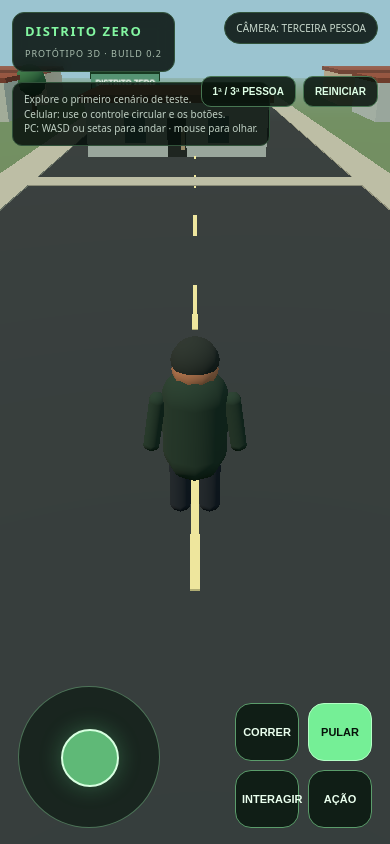
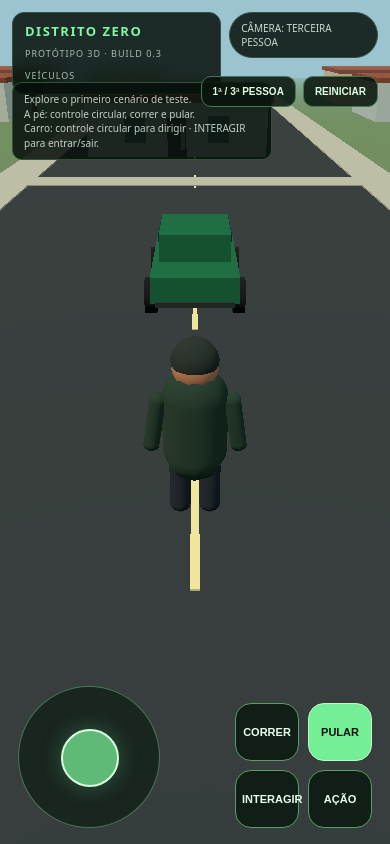
Before and after one commit to CaioMendes29546874687/DISTRITO-ZERO, a plain HTML site: page Prototype/World/index.html in a window 390 px wide. Drawn offline with nearby package versions, Linux system fonts and the light colour scheme; animation ran at ten frames a second.

Commit message:
Add first drivable car to mobile 3D prototype

```diff
--- a/Prototype/World/index.html
+++ b/Prototype/World/index.html
@@ -25,8 +25,8 @@
 </head>
 <body>
 <div id="game"></div>
-<div class="hud top"><div class="brand"><b>DISTRITO ZERO</b><small>PROTÓTIPO 3D · BUILD 0.2</small></div><div class="pill" id="mode">CÂMERA: TERCEIRA PESSOA</div></div>
-<div class="help">Explore o primeiro cenário de teste.<br>Celular: use o controle circular e os botões.<br>PC: WASD ou setas para andar · mouse para olhar.</div>
+<div class="hud top"><div class="brand"><b>DISTRITO ZERO</b><small>PROTÓTIPO 3D · BUILD 0.3 VEÍCULOS</small></div><div class="pill" id="mode">CÂMERA: TERCEIRA PESSOA</div></div>
+<div class="help">Explore o primeiro cenário de teste.<br>A pé: controle circular, correr e pular.<br>Carro: controle circular para dirigir · INTERAGIR para entrar/sair.</div>
 <div class="actions"><button class="action" id="camera">1ª / 3ª PESSOA</button><button class="action" id="reset">REINICIAR</button></div>
 <div class="controls"><div class="pad" id="pad"><div class="stick" id="stick"></div></div><div class="buttons"><button class="ctrl" id="run">CORRER</button><button class="ctrl main" id="jump">PULAR</button><button class="ctrl" id="interact">INTERAGIR</button><button class="ctrl" id="horn">AÇÃO</button></div></div>
 <div id="message"><b>DISTRITO ZERO</b><span id="msgtext">Protótipo carregado.</span></div>
@@ -62,6 +62,14 @@ for(let i=0;i<25;i++){tree((i%2?1:-1)*(12+Math.random()*35),-65+i*5.5)}
 // placa da cidade
 box(5,1.4,.18,mat(0x174a2b),-5,3,-33);box(5.15,.08,.22,neon,-5,3.75,-33);
 const signCanvas=document.createElement('canvas');signCanvas.width=512;signCanvas.height=128;const ctx=signCanvas.getContext('2d');ctx.fillStyle='#174a2b';ctx.fillRect(0,0,512,128);ctx.fillStyle='#eaffee';ctx.font='bold 58px sans-serif';ctx.textAlign='center';ctx.fillText('DISTRITO ZERO',256,82);const tex=new THREE.CanvasTexture(signCanvas);const sign=new THREE.Mesh(new THREE.PlaneGeometry(4.9,1.2),new THREE.MeshBasicMaterial({map:tex}));sign.position.set(-5,3,-32.88);scene.add(sign);
+// primeiro carro dirigível
+const car=new THREE.Group();scene.add(car);car.position.set(0,0,3);
+const carPaint=mat(0x1e6b43,.35),carGlass=mat(0x19343b,.2),rubber=mat(0x111416),rim=mat(0xb8c7c2,.35),lamp=mat(0xe8f2c5);
+function carBox(w,h,d,m,x,y,z){const o=new THREE.Mesh(new THREE.BoxGeometry(w,h,d),m);o.position.set(x,y,z);car.add(o);return o;}
+carBox(2.05,.62,4.05,carPaint,0,.78,0);carBox(1.72,.72,2.05,carPaint,0,1.38,-.25);carBox(1.76,.58,1.7,carGlass,0,1.42,-.27);
+carBox(.62,.18,.12,lamp,-.67,.83,-2.04);carBox(.62,.18,.12,lamp,.67,.83,-2.04);
+carBox(1.85,.12,.12,dark,0,.48,2.04);
+const wheels=[];for(const x of [-1.05,1.05])for(const z of [-1.3,1.3]){const w=new THREE.Mesh(new THREE.CylinderGeometry(.43,.43,.28,12),rubber);w.rotation.z=Math.PI/2;w.position.set(x,.43,z);car.add(w);wheels.push(w);const hub=new THREE.Mesh(new THREE.CylinderGeometry(.2,.2,.3,10),rim);hub.rotation.z=Math.PI/2;hub.position.copy(w.position);car.add(hub);}
 // avatar low-poly
 const player=new THREE.Group();scene.add(player);
 const torso=new THREE.Mesh(new THREE.CapsuleGeometry(.42,.78,4,8),shirt);torso.position.y=1.48;player.add(torso);
@@ -71,6 +79,7 @@ const leg1=new THREE.Mesh(new THREE.CapsuleGeometry(.16,.62,3,6),pants);leg1.pos
 const arm1=new THREE.Mesh(new THREE.CapsuleGeometry(.12,.62,3,6),shirt);arm1.position.set(-.52,1.5,0);arm1.rotation.z=-.15;player.add(arm1);const arm2=arm1.clone();arm2.position.x=.52;arm2.rotation.z=.15;player.add(arm2);
 player.position.set(0,0,12);
 let yaw=0,camYaw=0,first=false,running=false,vy=0,onGround=true,joy={x:0,y:0},keys={},last=performance.now(),walkT=0;
+let inVehicle=false,carSpeed=0;
 const cameraTarget=new THREE.Vector3();
 function setCamera(){document.getElementById('mode').textContent='CÂMERA: '+(first?'PRIMEIRA':'TERCEIRA')+' PESSOA';}
 function toggleCamera(){first=!first;setCamera()}
@@ -79,8 +88,8 @@ document.getElementById('reset').onclick=()=>{player.position.set(0,0,12);yaw=0;
 function toast(s){const el=document.getElementById('message');document.getElementById('msgtext').textContent=s;el.style.display='block';clearTimeout(toast.t);toast.t=setTimeout(()=>el.style.display='none',2200)}
 document.getElementById('run').onpointerdown=()=>running=true;document.getElementById('run').onpointerup=()=>running=false;document.getElementById('run').onpointerleave=()=>running=false;
 document.getElementById('jump').onclick=()=>{if(onGround){vy=7;onGround=false}};
-document.getElementById('interact').onclick=()=>toast('Nenhuma interação disponível nesta build. Próxima etapa: portas e objetos.');
-document.getElementById('horn').onclick=()=>toast('Ação de teste acionada.');
+document.getElementById('interact').onclick=()=>{if(!inVehicle&&player.position.distanceTo(car.position)<4.5){inVehicle=true;player.visible=false;toast('Você entrou no carro! Use o controle para dirigir.');}else if(inVehicle){inVehicle=false;player.visible=true;player.position.set(car.position.x+2,0,car.position.z);toast('Você saiu do carro.');}else toast('Chegue perto do carro para entrar.');};
+document.getElementById('horn').onclick=()=>toast(inVehicle?'Buzina! (som será adicionado depois)':'Ação de teste acionada.');
 window.addEventListener('keydown',e=>{keys[e.key.toLowerCase()]=true;if(['ArrowUp','ArrowDown','ArrowLeft','ArrowRight',' '].includes(e.key))e.preventDefault();if(e.key.toLowerCase()==='v')toggleCamera();if(e.key===' ')document.getElementById('jump').click()});
 window.addEventListener('keyup',e=>keys[e.key.toLowerCase()]=false);
 const pad=document.getElementById('pad'),stick=document.getElementById('stick');let active=false,pid=null;
@@ -94,13 +103,22 @@ function animate(now){requestAnimationFrame(animate);const dt=Math.min((now-last
  let forward=(keys.w||keys.arrowup?1:0)-(keys.s||keys.arrowdown?1:0)-joy.y;
  let strafe=(keys.d||keys.arrowright?1:0)-(keys.a||keys.arrowleft?1:0)+joy.x;
  const mag=Math.hypot(forward,strafe);if(mag>1){forward/=mag;strafe/=mag}
- const moving=mag>.08;const speed=running?8.3:4.5;
- const direction=new THREE.Vector3(strafe,0,-forward).applyAxisAngle(new THREE.Vector3(0,1,0),camYaw);
- if(moving){player.position.addScaledVector(direction,speed*dt);yaw=Math.atan2(direction.x,direction.z);player.rotation.y=yaw;walkT+=dt*(running?13:8);leg1.rotation.x=Math.sin(walkT)*.55;leg2.rotation.x=-Math.sin(walkT)*.55;arm1.rotation.x=-Math.sin(walkT)*.35;arm2.rotation.x=Math.sin(walkT)*.35;}else{leg1.rotation.x=THREE.MathUtils.damp(leg1.rotation.x,0,8,dt);leg2.rotation.x=THREE.MathUtils.damp(leg2.rotation.x,0,8,dt);arm1.rotation.x=THREE.MathUtils.damp(arm1.rotation.x,0,8,dt);arm2.rotation.x=THREE.MathUtils.damp(arm2.rotation.x,0,8,dt)}
- vy-=18*dt;player.position.y+=vy*dt;if(player.position.y<0){player.position.y=0;vy=0;onGround=true}
- player.position.x=THREE.MathUtils.clamp(player.position.x,-68,68);player.position.z=THREE.MathUtils.clamp(player.position.z,-72,72);
- if(first){camera.position.set(player.position.x,player.position.y+2.05,player.position.z);const look=new THREE.Vector3(Math.sin(camYaw),0,-Math.cos(camYaw));camera.lookAt(camera.position.clone().add(look));}
- else{const target=new THREE.Vector3(player.position.x,player.position.y+1.5,player.position.z);const offset=new THREE.Vector3(Math.sin(camYaw)*7,4.2,Math.cos(camYaw)*7);camera.position.lerp(target.clone().add(offset),1-Math.exp(-5*dt));camera.lookAt(target)}
+ const moving=mag>.08;
+ if(inVehicle){
+   carSpeed+=forward*(running?15:9)*dt;carSpeed*=Math.pow(.985,dt*60);carSpeed=THREE.MathUtils.clamp(carSpeed,-7,18);
+   if(Math.abs(carSpeed)>.15){car.rotation.y+=strafe*1.45*dt*(carSpeed>=0?1:-1);const dir=new THREE.Vector3(Math.sin(car.rotation.y),0,-Math.cos(car.rotation.y));car.position.addScaledVector(dir,carSpeed*dt);}
+   car.position.x=THREE.MathUtils.clamp(car.position.x,-68,68);car.position.z=THREE.MathUtils.clamp(car.position.z,-72,72);
+   wheels.forEach(w=>w.rotation.x-=carSpeed*dt*2.4);
+ }else{
+   const speed=running?8.3:4.5;
+   const direction=new THREE.Vector3(strafe,0,-forward).applyAxisAngle(new THREE.Vector3(0,1,0),camYaw);
+   if(moving){player.position.addScaledVector(direction,speed*dt);yaw=Math.atan2(direction.x,direction.z);player.rotation.y=yaw;walkT+=dt*(running?13:8);leg1.rotation.x=Math.sin(walkT)*.55;leg2.rotation.x=-Math.sin(walkT)*.55;arm1.rotation.x=-Math.sin(walkT)*.35;arm2.rotation.x=Math.sin(walkT)*.35;}else{leg1.rotation.x=THREE.MathUtils.damp(leg1.rotation.x,0,8,dt);leg2.rotation.x=THREE.MathUtils.damp(leg2.rotation.x,0,8,dt);arm1.rotation.x=THREE.MathUtils.damp(arm1.rotation.x,0,8,dt);arm2.rotation.x=THREE.MathUtils.damp(arm2.rotation.x,0,8,dt)}
+   vy-=18*dt;player.position.y+=vy*dt;if(player.position.y<0){player.position.y=0;vy=0;onGround=true}
+   player.position.x=THREE.MathUtils.clamp(player.position.x,-68,68);player.position.z=THREE.MathUtils.clamp(player.position.z,-72,72);
+ }
+ const focus=inVehicle?car:player;const focusY=inVehicle?1.25:player.position.y+1.5;
+ if(first){const eyeY=inVehicle?1.45:player.position.y+2.05;camera.position.set(focus.position.x,eyeY,focus.position.z);const look=new THREE.Vector3(Math.sin(inVehicle?car.rotation.y:camYaw),0,-Math.cos(inVehicle?car.rotation.y:camYaw));camera.lookAt(camera.position.clone().add(look));}
+ else{const target=new THREE.Vector3(focus.position.x,focusY,focus.position.z);const angle=inVehicle?car.rotation.y:camYaw;const offset=new THREE.Vector3(Math.sin(angle)*7,4.2,Math.cos(angle)*7);camera.position.lerp(target.clone().add(offset),1-Math.exp(-5*dt));camera.lookAt(target);}
  renderer.render(scene,camera);
 }
 requestAnimationFrame(animate);
```
